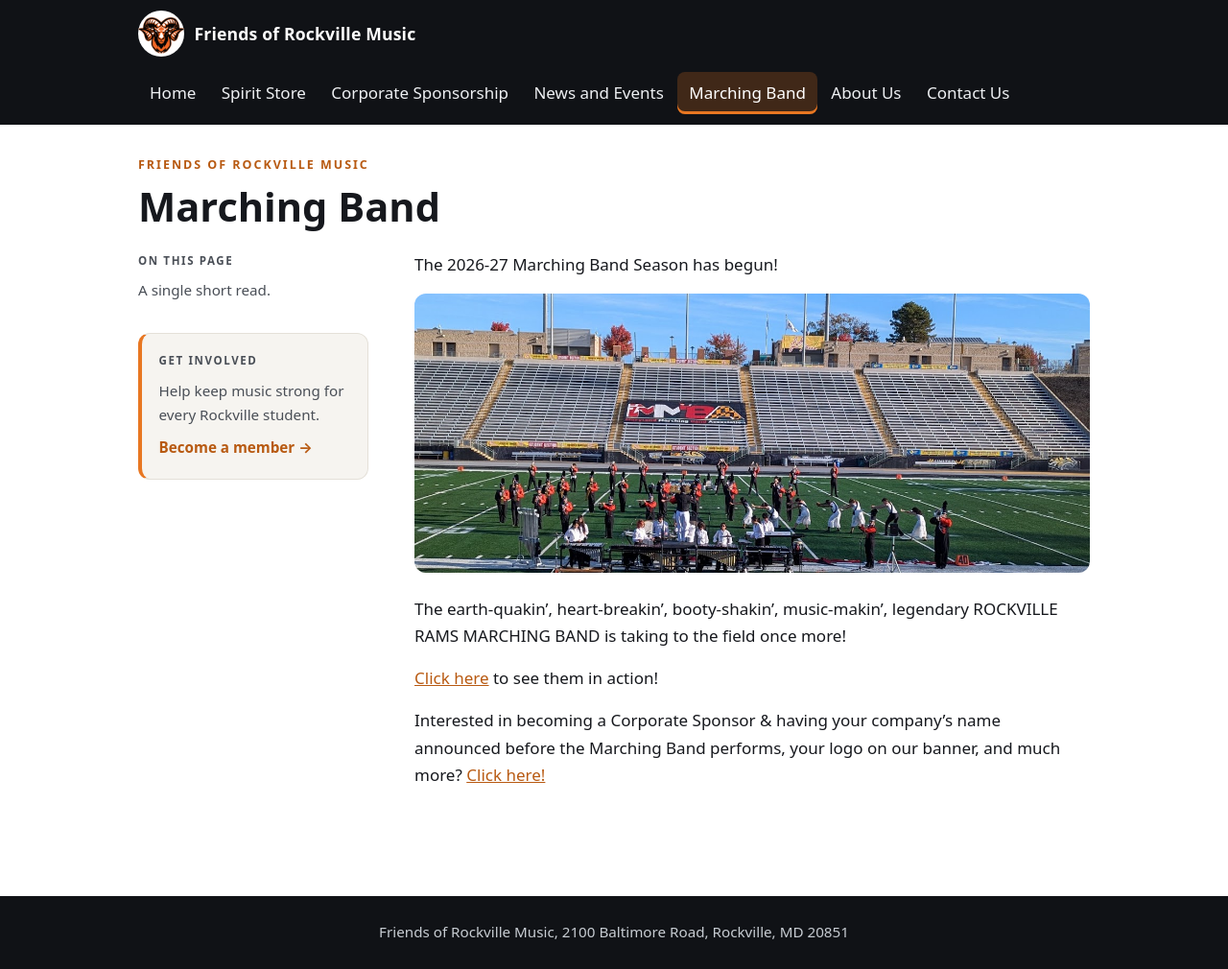
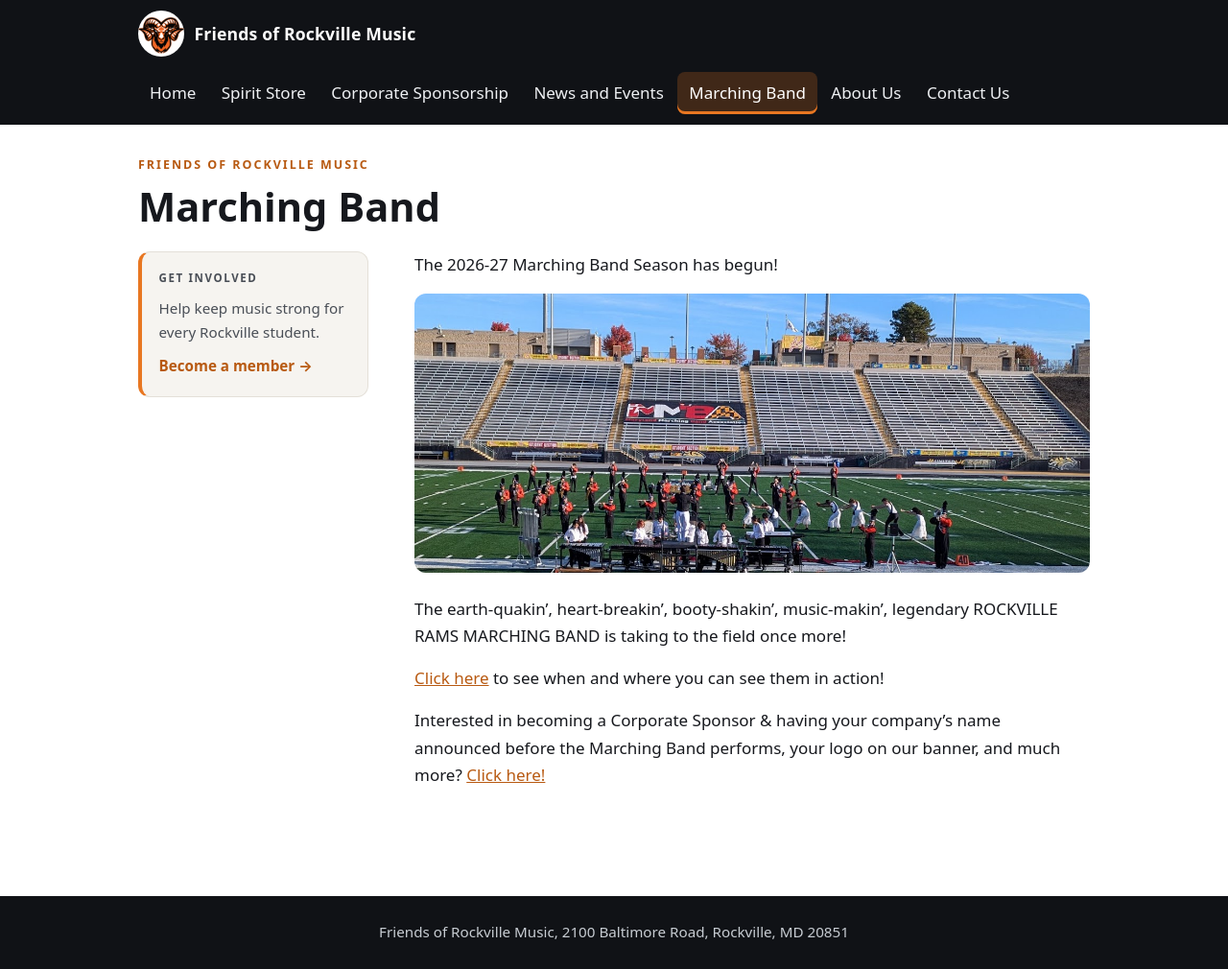
Before and after one commit to mikeholczer/rhsform, a Jekyll site: the page built from marching-band.md, in a window 1280 px wide. Shown: the whole page at 96% size. Built offline with Jekyll 4.4.1, drawn with Linux system fonts in a browser that asks for light colours.

Commit message:
Correct sponsorship assets and apply small cleanup
Sponsorship:
- sponsor_tiers.yml: add Silver Sponsor image path
- corporate-sponsorship.md: drop hero/intro image embeds
- images: replace gold/platinum, remove hero, rename intro -> silver

Cleanup:
- support_actions.yml: add Flocking and Buy Merch actions; retarget Volunteer
- home-hero.html: fix News and Events link capitalization; open links in new tab
- rail.html: simplify TOC rendering logic
- marching-band.md: link to marching band events anchor

```diff
--- a/_data/sponsor_tiers.yml
+++ b/_data/sponsor_tiers.yml
@@ -28,6 +28,7 @@
 - name: Silver Sponsor
   slug: silver
   price: "$350"
+  image: /assets/images/sponsorship-silver.png
   benefits:
     - Logo (medium) on shared sponsors banner applied to our instrument truck—this truck travels to band competitions & events throughout Montgomery County, currently (4) scheduled for 2025-26
     - Logo (medium) on shared sponsors banner displayed in hallway at concerts & performances at RHS
--- a/_includes/home-hero.html
+++ b/_includes/home-hero.html
@@ -10,14 +10,14 @@ _data/support_actions.yml so the sign-up link stays defined in one place.
   <p class="home-hero__lede">
     Want to know what's coming up soon? Find FORM member meetings and other
     Music Department &amp; Theatre Program event dates in our
-    <a href="{{ '/news-and-events/' | relative_url }}">NEWS and EVENTS</a> tab.
+    <a href="{{ '/news-and-events/' | relative_url }}">News and Events</a> tab.
   </p>
   <p class="home-hero__shout">Get ready for an exciting year!</p>
   {%- assign actions = site.data.support_actions %}
   <div class="home-hero__actions">
     {%- for action in actions %}
       <div class="action-with-tooltip">
-        <a class="button" href="{{ action.link_url }}">{{ action.text }}</a>
+        <a class="button" href="{{ action.link_url }}" target="_blank" rel="noopener">{{ action.text }}</a>
         <div class="tooltip">{{ action.description | markdownify }}</div>
       </div>
     {%- endfor %}
--- a/_includes/rail.html
+++ b/_includes/rail.html
@@ -24,14 +24,12 @@ Pass the rendered body in as `html`.
   {%- endif -%}
 {%- endfor -%}
 <aside class="page-rail">
+  {%- if toc != '' %}
   <nav class="page-rail__toc" aria-label="On this page">
     <p class="page-rail__title">On this page</p>
-    {%- if toc != '' %}
     <ul>{{ toc }}</ul>
-    {%- else %}
-    <p class="page-rail__empty">A single short read.</p>
-    {%- endif %}
   </nav>
+  {%- endif %}
   <div class="page-rail__cta">
     <p class="page-rail__title">Get involved</p>
     <p class="page-rail__note">Help keep music strong for every Rockville student.</p>
--- a/marching-band.md
+++ b/marching-band.md
@@ -10,6 +10,6 @@ The 2026-27 Marching Band Season has begun!
 
 The earth-quakin', heart-breakin', booty-shakin', music-makin', legendary ROCKVILLE RAMS MARCHING BAND is taking to the field once more!
 
-[Click here]({{ '/news-and-events/' | relative_url }}) to see them in action!
+[Click here]({{ '/news-and-events/#events-marching_band' | relative_url }}) to see when and where you can see them in action!
 
 Interested in becoming a Corporate Sponsor &amp; having your company's name announced before the Marching Band performs, your logo on our banner, and much more? [Click here!]({{ '/news-and-events/' | relative_url }})
```
Also changed, not shown: _data/support_actions.yml (+14 -2 lines), corporate-sponsorship.md (+0 -4 lines), assets/images/sponsorship-gold.png, assets/images/sponsorship-hero.png (deleted), assets/images/sponsorship-platinum.png, assets/images/sponsorship-silver.png (renamed from assets/images/sponsorship-intro.png).
